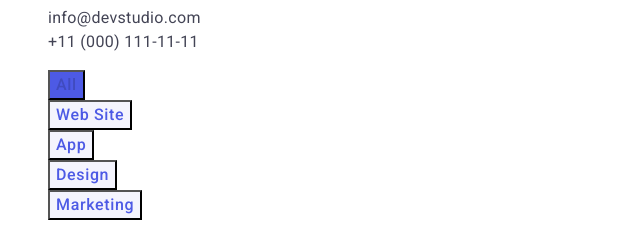
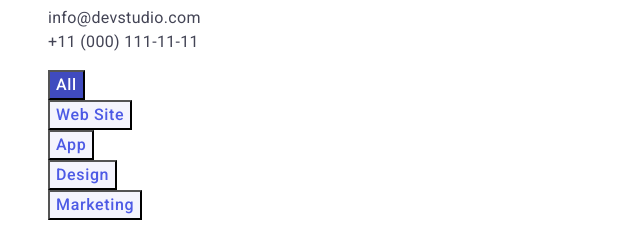
Before and after one commit to testingunYO/goit-markup-hw-02, a plain HTML site: page portfolio.html in a window 1280 px wide. In both pictures the pointer is over the button "All". Shown: the part 127-360 px from the top of the page, 0-640 px from the left. Drawn offline with Linux system fonts and the light colour scheme.

Commit message:
Update styles.css

```diff
--- a/css/styles.css
+++ b/css/styles.css
@@ -202,6 +202,6 @@ footer {
 
 .portfolio-btn-item:hover,
 .portfolio-btn-item:focus {
-  color: #404bbf;
-  background: #4d5ae5;
+  color: #ffffff;
+  background: #404bbf;
 }
```
